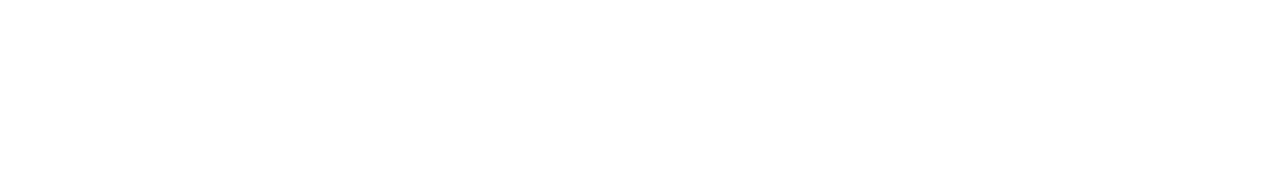
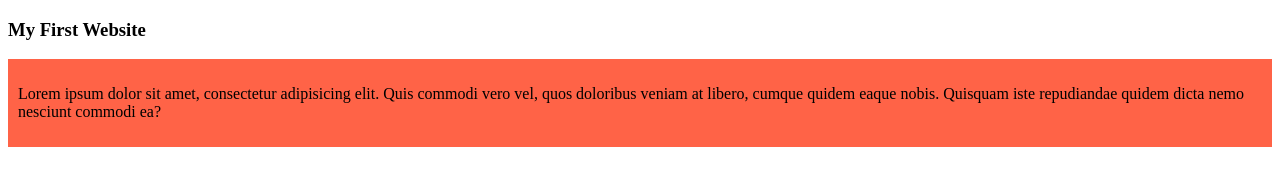
Before and after one commit to Biswa-Mitra-Barua/my-first-git-repo, a plain HTML site: page index.html in a window 1280 px wide. Drawn offline with Linux system fonts and the light colour scheme.

Commit message:
added the first blog'

```diff
--- a/index.html
+++ b/index.html
@@ -4,8 +4,12 @@
     <meta charset="UTF-8">
     <meta name="viewport" content="width=device-width, initial-scale=1.0">
     <title>My First Ever GitHub Repo</title>
+    <link rel="stylesheet" href="styles/blog.css">
 </head>
 <body>
-
+    <h3>My First Website</h3>
+    <div>
+        <p>Lorem ipsum dolor sit amet, consectetur adipisicing elit. Quis commodi vero vel, quos doloribus veniam at libero, cumque quidem eaque nobis. Quisquam iste repudiandae quidem dicta nemo nesciunt commodi ea?</p>
+    </div>
 </body>
 </html>
--- /dev/null
+++ b/styles/blog.css
@@ -0,0 +1,4 @@
+div{
+    background-color: tomato;
+    padding: 10px;
+}
```
